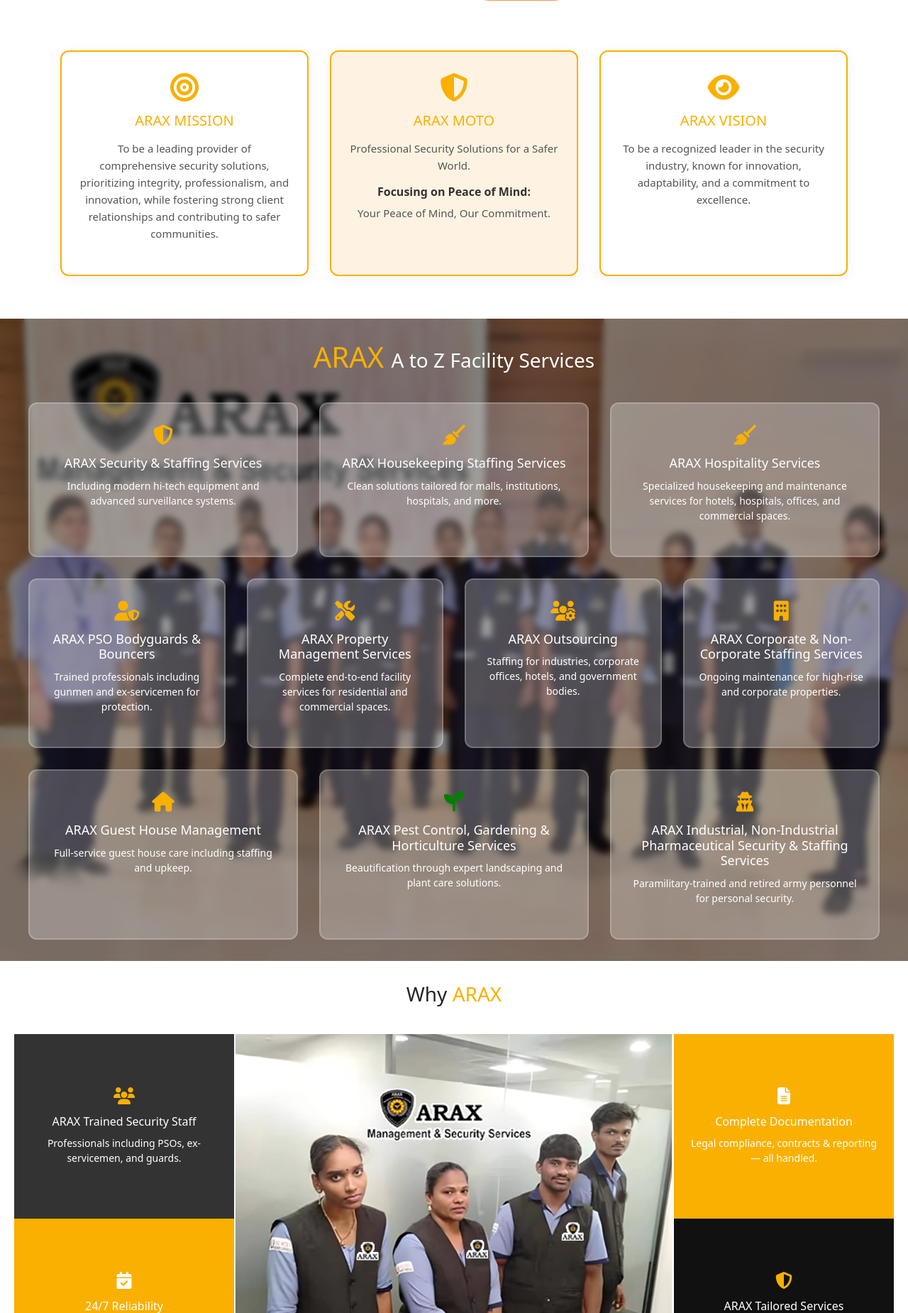
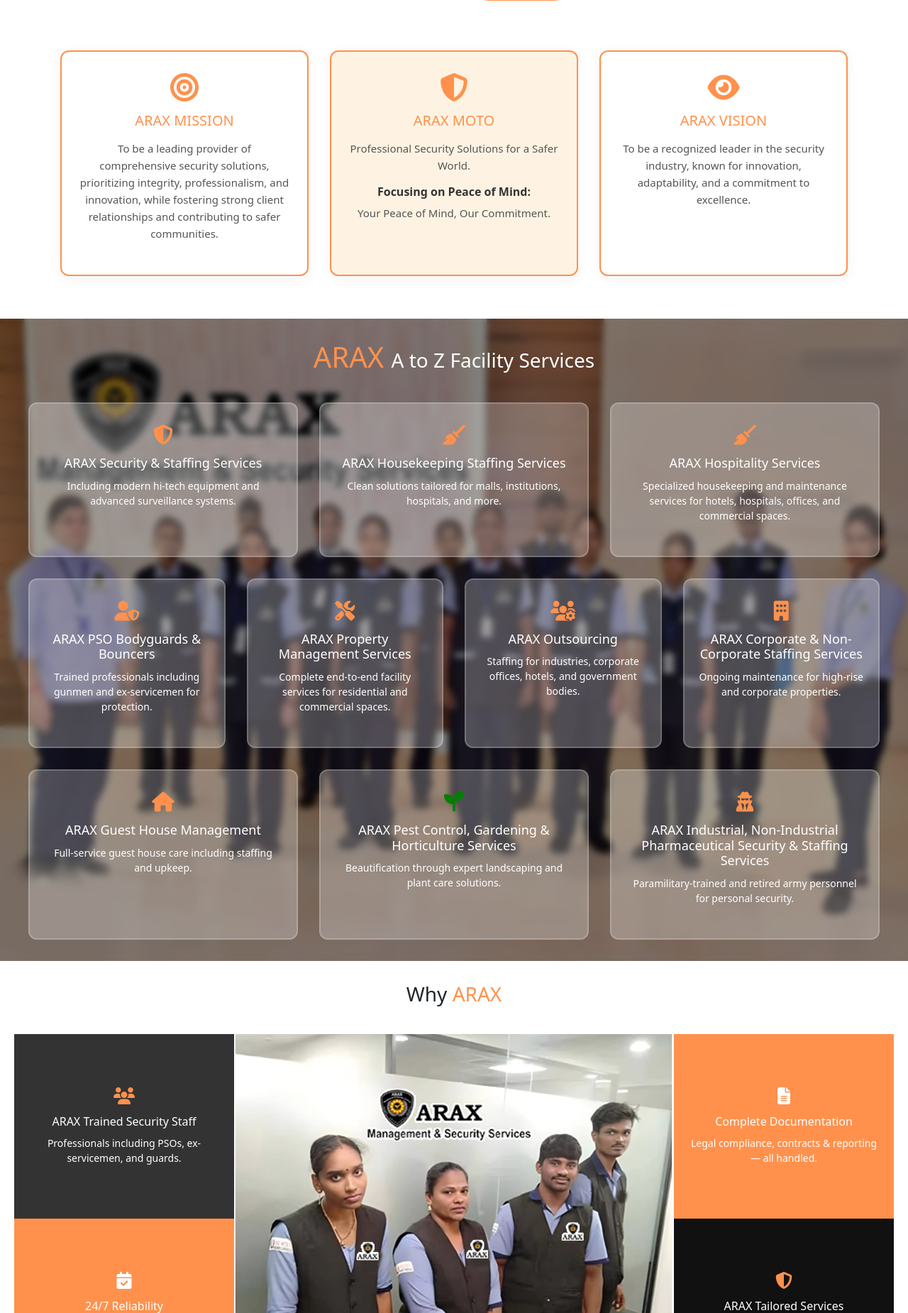
Before and after one commit to vinaykalwala/ARAX, a Django app: page / in a window 1280 px wide. Shown: the part 1476-3326 px from the top of the page at 71% size. Run offline with Django 5.2, Linux system fonts and the light colour scheme.

Commit message:
changed the color code

```diff
--- a/templates/contact_list.html
+++ b/templates/contact_list.html
@@ -71,7 +71,7 @@
       display: inline-block;
       margin-top: 30px;
       padding: 10px 20px;
-      background-color: #f9b000;
+      background-color: #ff914d;
       color: white;
       text-decoration: none;
       font-weight: 600;
--- a/templates/home.html
+++ b/templates/home.html
@@ -170,7 +170,7 @@
   max-width: 350px;
   text-align: center;
   transition: transform 0.3s ease;
-    border: 2px solid #f9b000;
+    border: 2px solid #ff914d;
 
 }
 
@@ -182,13 +182,13 @@
 /* Highlighted card */
 .mission-card.highlight {
   background: #fef3e2;
-  border: 2px solid #f9b000;
+  border: 2px solid #ff914d;
 }
 
 /* Icons */
 .mission-icon {
   font-size: 40px;
-  color: #f9b000;
+  color: #ff914d;
   margin-bottom: 15px;
 }
 
@@ -196,7 +196,7 @@
 .mission-card h3 {
   font-size: 20px;
   margin-bottom: 15px;
-  color: #f9b000;
+  color: #ff914d;
   text-transform: uppercase;
 }
 
@@ -282,7 +282,7 @@
   }
 
   .why-choose-structured h2 span {
-    color: #f9b000;
+    color: #ff914d;
   }
 
   .services {
@@ -313,7 +313,7 @@
   }
 
   .services h2 span {
-    color: #f9b000;
+    color: #ff914d;
     font-size: 40px;
   }
 
@@ -361,12 +361,12 @@
   .service-box i {
     font-size: 28px;
     margin-bottom: 15px;
-    color: #f9b000;
+    color: #ff914d;
     transition: color 0.3s ease;
   }
 
   .service-box:hover {
-    background:#f9b000;
+    background:#ff914d;
     color: #fff;
     transform: translateY(-5px);
   }
@@ -540,7 +540,7 @@
 .why-box i {
   font-size: 24px;
   margin-bottom: 15px;
-  color: #f9b000;
+  color: #ff914d;
 }
 
 .why-box h4 {
@@ -557,18 +557,18 @@
   background-color: #333;
 }
 .why-box.lighter {
-  background-color: #f9b000;
+  background-color: #ff914d;
   color: #fff;
 }
 .why-box.lighter i{
   color: #fff;
 }
 .why-box.teal {
-  background-color:#f9b000;
+  background-color:#ff914d;
   color: white;
 }
 .why-box.teal i{
-  background-color:#f9b000;
+  background-color:#ff914d;
   color: white;
 }
 .why-box.black {
@@ -678,14 +678,14 @@
     <!-- ARAX MISSION -->
     <div class="mission-card">
       <i class="fas fa-bullseye mission-icon"></i>
-      <h3>ARAX MISSION</h3>
+      <h3><span>ARAX</span> MISSION</h3>
       <p>To be a leading provider of comprehensive security solutions, prioritizing integrity, professionalism, and innovation, while fostering strong client relationships and contributing to safer communities.</p>
     </div>
 
     <!-- OUR MOTO -->
     <div class="mission-card highlight">
       <i class="fas fa-shield-alt mission-icon"></i>
-      <h3>ARAX MOTO</h3>
+      <h3><span>ARAX</span> MOTO</h3>
       <p>Professional Security Solutions for a Safer World.</p>
       <h4>Focusing on Peace of Mind:</h4>
       <p>Your Peace of Mind, Our Commitment.</p>
@@ -694,7 +694,7 @@
     <!-- ARAX VISION -->
     <div class="mission-card">
       <i class="fas fa-eye mission-icon"></i>
-      <h3>ARAX VISION</h3>
+      <h3><span>ARAX</span> VISION</h3>
       <p>To be a recognized leader in the security industry, known for innovation, adaptability, and a commitment to excellence.</p>
     </div>
 
@@ -706,24 +706,24 @@
     <!-- Row 1 (3 items) -->
     <div class="service-box">
       <i class="fas fa-shield-alt"></i>
-      <h3>ARAX Security & Staffing Services</h3>
+      <h3><span>ARAX</span> Security & Staffing Services</h3>
       <p>Including modern hi-tech equipment and advanced surveillance systems.</p>
     </div>
 
     <div class="service-box">
       <i class="fas fa-broom"></i>
-      <h3>ARAX Housekeeping  Staffing Services</h3>
+      <h3><span>ARAX</span> Housekeeping  Staffing Services</h3>
       <p>Clean solutions tailored for malls, institutions, hospitals, and more.</p>
     </div>
      <div class="service-box">
   <i class="fas fa-broom"></i>
-  <h3>ARAX Hospitality Services</h3>
+  <h3><span>ARAX</span> Hospitality Services</h3>
   <p>Specialized housekeeping and maintenance services for hotels, hospitals, offices, and commercial spaces.</p>
 </div>
 
  <div class="service-box">
       <i class="fas fa-user-shield"></i>
-      <h3>ARAX PSO Bodyguards & Bouncers</h3>
+      <h3><span>ARAX</span> PSO Bodyguards & Bouncers</h3>
       <p>Trained professionals including gunmen and ex-servicemen for protection.</p>
     </div>
     <!-- Row 2 (4 items) -->
```
Also changed, not shown: other parts of templates/home.html (+15 -15 lines), templates/aboutus.html (+24 -24 lines), templates/contactus.html (+19 -19 lines), templates/gallary.html (+13 -13 lines), templates/services.html (+23 -23 lines).
